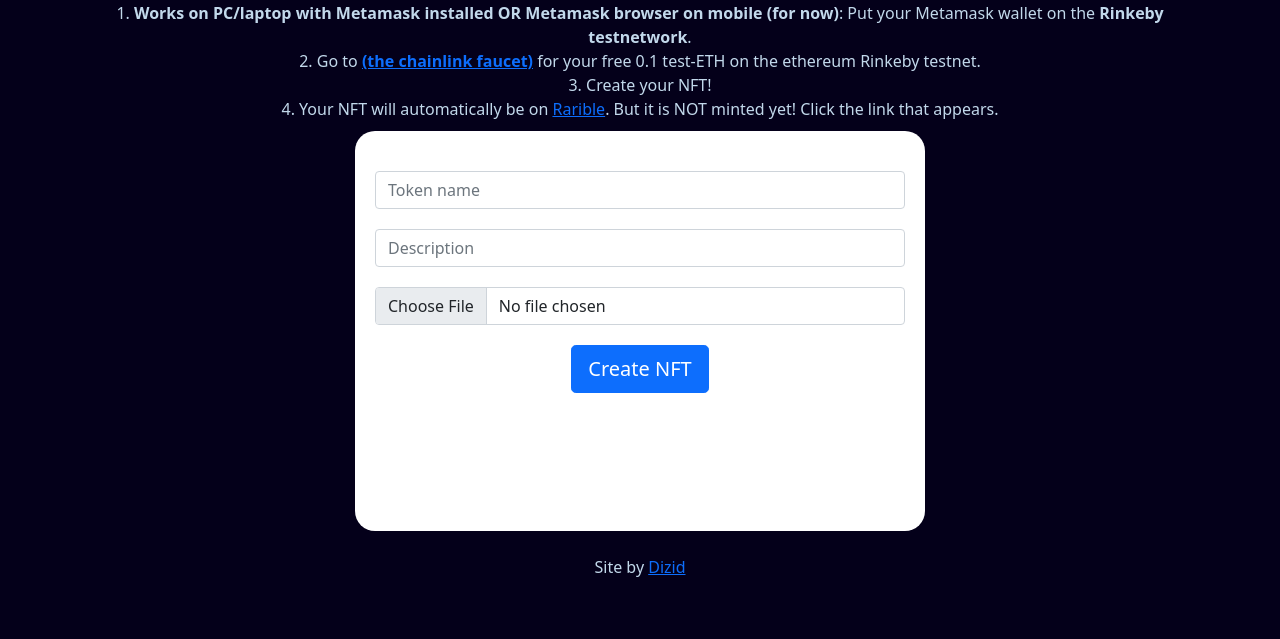
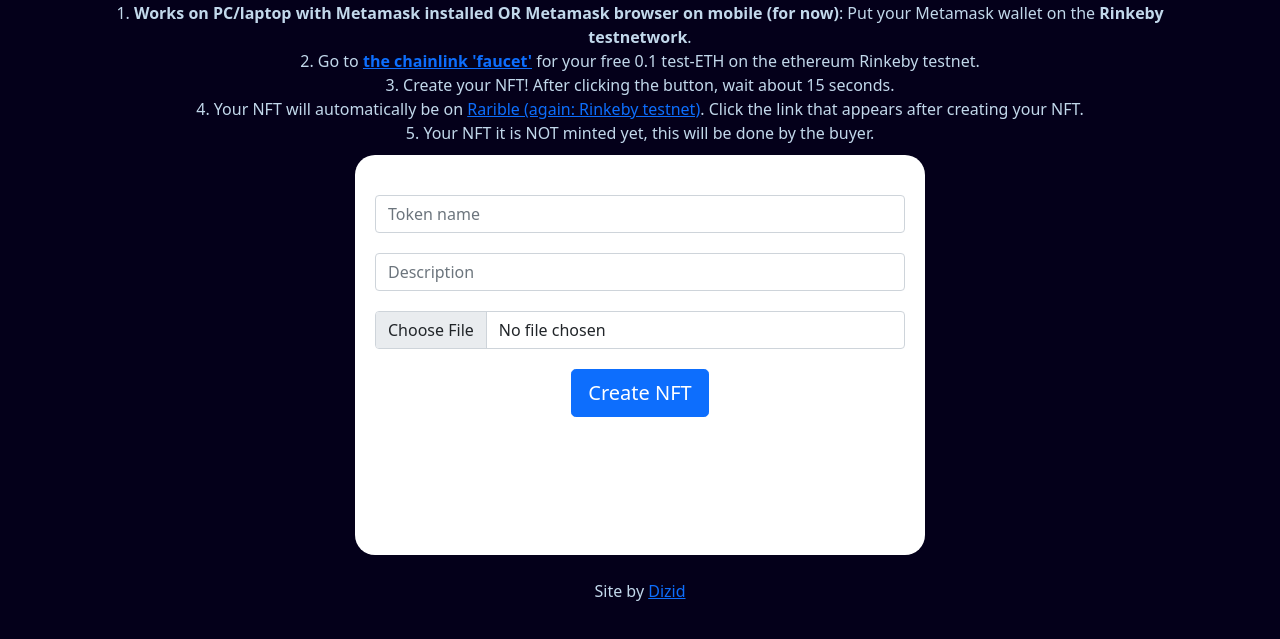
Before and after one commit to dizid/minter, a plain HTML site: page mint.html in a window 1280 px wide. Shown: the part 141-780 px from the top of the page. Drawn offline with nearby package versions, Linux system fonts and the light colour scheme; a script that the page names is missing.

Commit message:
Bug fix in mint

```diff
--- a/mint.html
+++ b/mint.html
@@ -47,9 +47,10 @@
 
             <div>
                     1. <b>Works on PC/laptop with Metamask installed OR Metamask browser on mobile (for now)</b>: Put your Metamask wallet on the <b>Rinkeby testnetwork</b>.<br>
-                    2. Go to <a href="https://faucets.chain.link/rinkeb"><b> (the chainlink faucet)</b></a> for your free 0.1 test-ETH on the ethereum Rinkeby testnet.<br>
-                    3. Create your NFT!<br>
-                    4. Your NFT will automatically be on <a href="https://rinkeby.rarible.com/">Rarible</a>. But it is NOT minted yet! Click the link that appears.<br>
+                    2. Go to <a href="https://faucets.chain.link/rinkeb"><b> the chainlink 'faucet'</b></a> for your free 0.1 test-ETH on the ethereum Rinkeby testnet.<br>
+                    3. Create your NFT! After clicking the button, wait about 15 seconds.<br>
+                    4. Your NFT will automatically be on <a href="https://rinkeby.rarible.com/">Rarible (again: Rinkeby testnet)</a>. Click the link that appears after creating your NFT.<br>
+                    5. Your NFT it is NOT minted yet, this will be done by the buyer.
            </div><br><br>
 
                 <div id="app" class="col-md-6 offset-md-3">
@@ -74,6 +75,6 @@
         <div>
             Site by <a href="https://dizid.com">Dizid</a>
         </div>
-    <script type="text/javascript" src="./main.js"></script>
+    <script type="text/javascript" src="./mint.js"></script>
   </body>
 </html>
```
